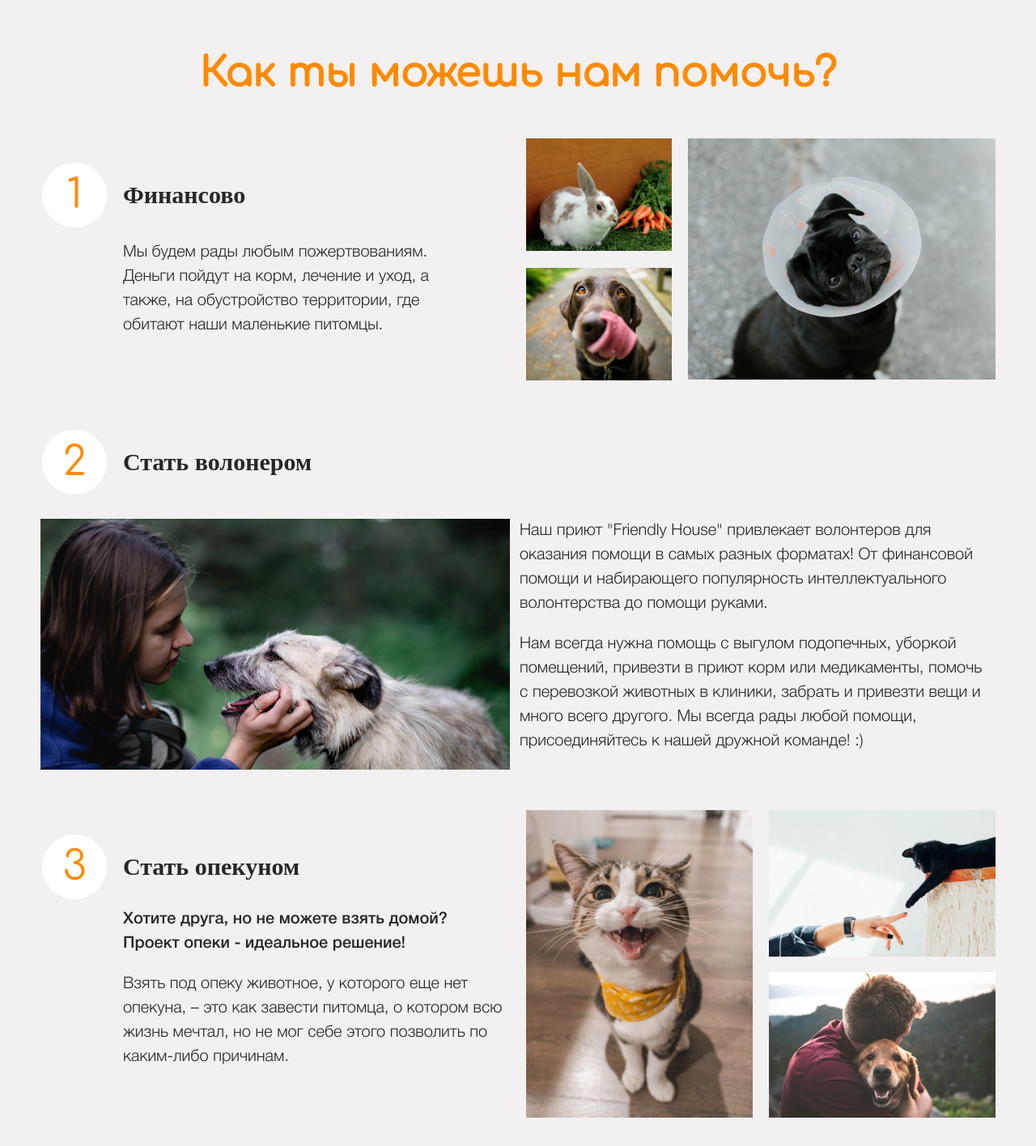
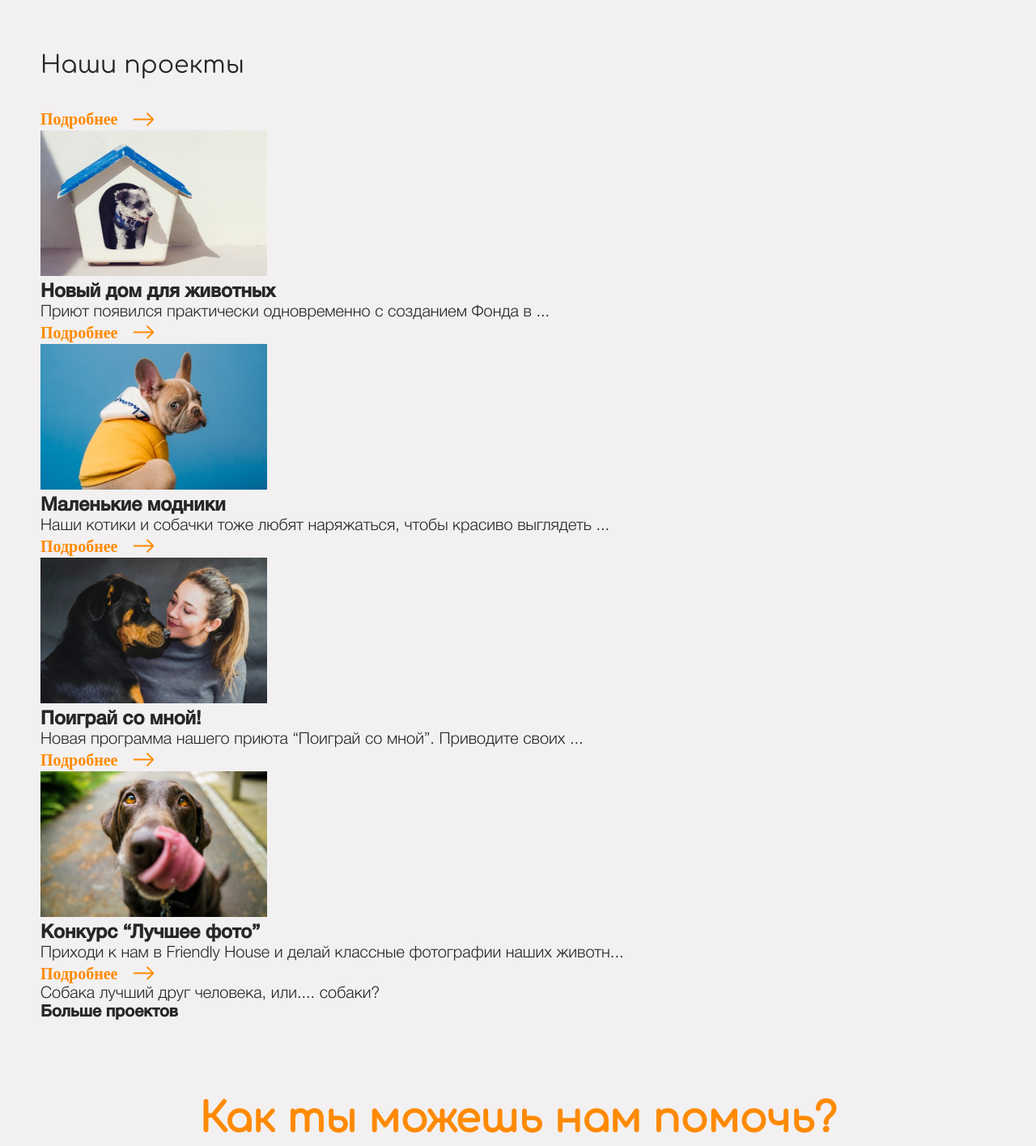
Before and after one commit to helpMeRise/friendly_house, a plain HTML site: page index.html in a window 1280 px wide. Shown: the part 1260-2676 px from the top of the page at 81% size. Drawn offline with Linux system fonts and the light colour scheme; files whose address does not match are found by name.

Commit message:
Написал разметку для секции наши проекты

```diff
--- a/css/about.css
+++ b/css/about.css
@@ -15,14 +15,3 @@
 .about__info {
   margin-bottom: 30px;
 }
-
-.about__link {
-  align-self: flex-end;
-  font-family: HelveticaNeueCyr;
-  font-weight: 550;
-  font-size: 20px;
-  line-height: 26px;
-  color: #FF8A00;
-  padding-right: 45px;
-  background: url('../image/about/arrow.svg') center right no-repeat;
-}
--- a/css/global.css
+++ b/css/global.css
@@ -107,3 +107,14 @@ ul {
 .button:active img {
   filter: drop-shadow(0px 4px 6px);
 }
+
+.link {
+  align-self: flex-end;
+  font-family: HelveticaNeueCyr;
+  font-weight: 550;
+  font-size: 20px;
+  line-height: 26px;
+  color: #FF8A00;
+  padding-right: 45px;
+  background: url('../image/about/arrow.svg') center right no-repeat;
+}
--- a/index.html
+++ b/index.html
@@ -86,7 +86,77 @@
         <p class="section__text section__text section__text_wide">В приюте работает сплочённая команда, которая занимается помощью бездомным животным
           в течении многих лет. Мы заботимся о качестве жизни наших подопечных и осуществляем профессиональный медицинский уход.</p>
       </div>
-      <a href="#" class="about__link">СМИ о нас</a>
+      <a href="#" class="link about__link">СМИ о нас</a>
+    </div>
+  </section>
+
+  <section class="section projects">
+    <div class="container">
+      <h2 class="section__title projects__title">Наши проекты</h2>
+      <a href="#" class="link projects__link">Подробнее</a>
+
+      <div class="projects__content">
+
+        <ul class="projects__list">
+          <li class="projects__item">
+            <img src="image/projects/new_house.jpg" alt="" class="projects__image">
+            <div class="projects__item_info">
+              <h3 class="projects__item_title">Новый дом для животных</h3>
+              <p class="projects__item_text">Приют появился практически одновременно с созданием Фонда в ...</p>
+              <a href="" class="link projects__item_link">Подробнее</a>
+            </div>
+
+          </li>
+          <li class="projects__item">
+            <img src="image/projects/little_mod.jpg" alt="" class="projects__image">
+            <div class="projects__item_info">
+              <h3 class="projects__item_title">Маленькие модники</h3>
+              <p class="projects__item_text">Наши котики и собачки тоже любят наряжаться, чтобы красиво выглядеть ... </p>
+              <a href="" class="link projects__item_link">Подробнее</a>
+            </div>
+
+          </li>
+          <li class="projects__item">
+            <img src="image/projects/play.jpg" alt="" class="projects__image">
+            <div class="projects__item_info">
+              <h3 class="projects__item_title">Поиграй со мной!</h3>
+              <p class="projects__item_text">Новая программа нашего приюта “Поиграй со мной”. Приводите своих ...</p>
+              <a href="" class="link projects__item_link">Подробнее</a>
+            </div>
+
+          </li>
+          <li class="projects__item">
+            <img src="image/projects/best_photo.jpg" alt="" class="projects__image">
+            <div class="projects__item_info">
+              <h3 class="projects__item_title">Конкурс “Лучшее фото”</h3>
+              <p class="projects__item_text">Приходи к нам в Friendly House и делай классные фотографии наших животн...</p>
+              <a href="" class="link projects__item_link">Подробнее</a>
+            </div>
+
+          </li>
+        </ul>
+
+        <div class="projects__info">
+          <article class="article projects__article">
+            <p class="article__text">Собака лучший друг человека, или.... собаки?</p>
+          </article>
+          <div class="projects__more">
+            <h4 class="projects__info_text">Больше проектов</h4>
+            <a href="#" class="projects__info_project"></a>
+            <a href="#" class="projects__info_project"></a>
+            <a href="#" class="projects__info_project"></a>
+            <a href="#" class="projects__info_project"></a>
+            <a href="#" class="projects__info_project"></a>
+            <a href="#" class="projects__info_project"></a>
+            <a href="#" class="projects__info_project"></a>
+            <a href="#" class="projects__info_project"></a>
+            <a href="#" class="projects__info_project"></a>
+            <a href="#" class="projects__info_project"></a>
+            <a href="#" class="projects__info_project"></a>
+            <a href="#" class="projects__info_project"></a>
+          </div>
+        </div>
+      </div>
     </div>
   </section>
 
```
Also changed, not shown: image/projects/1.jpg (added), image/projects/10.jpg (added), image/projects/11.jpg (added), image/projects/12.jpg (added), image/projects/2.jpg (added), image/projects/3.jpg (added), image/projects/4.jpg (added), image/projects/5.jpg (added), image/projects/6.jpg (added), image/projects/7.jpg (added), image/projects/8.jpg (added), image/projects/9.jpg (added), image/projects/best_friend.jpg (added), image/projects/best_photo.jpg (added), 3 more files.
